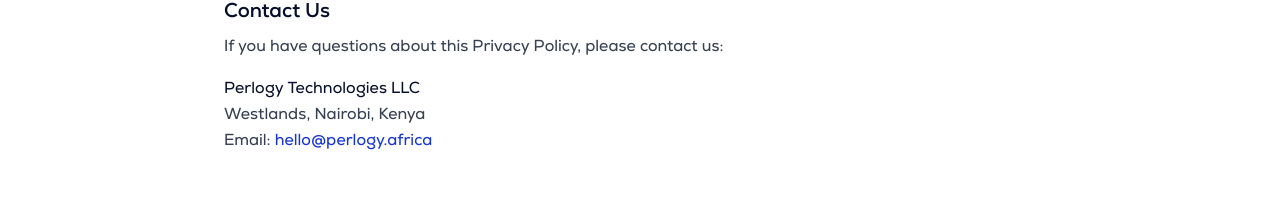
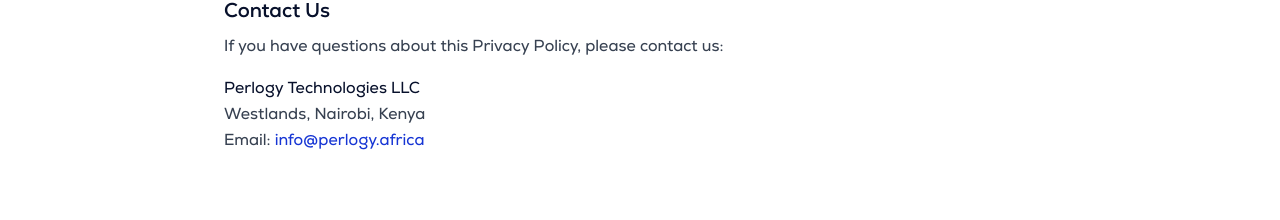
Before and after one commit to mugaruranelson-cmd/perlogy-website, a Next.js app: page /privacy in a window 1280 px wide. Shown: the part 1433-1653 px from the top of the page. Built offline with nearby package versions, Linux system fonts and the light colour scheme.

Commit message:
refactor: update official contact email to info@perlogy.africa across all legal and config files

```diff
--- a/src/app/(pages)/privacy/page.tsx
+++ b/src/app/(pages)/privacy/page.tsx
@@ -93,7 +93,7 @@
             <p>If you have questions about this Privacy Policy, please contact us:</p>
             <p className="mt-4 font-medium text-brand-navy">Perlogy Technologies LLC</p>
             <p>Westlands, Nairobi, Kenya</p>
-            <p>Email: <a href="mailto:hello@perlogy.africa" className="text-brand-blue hover:underline">hello@perlogy.africa</a></p>
+            <p>Email: <a href="mailto:info@perlogy.africa" className="text-brand-blue hover:underline">info@perlogy.africa</a></p>
           </div>
         </div>
       </section>
--- a/src/app/(pages)/terms/page.tsx
+++ b/src/app/(pages)/terms/page.tsx
@@ -101,7 +101,7 @@
             <p>If you have questions about these Terms of Service, please contact us:</p>
             <p className="mt-4 font-medium text-brand-navy">Perlogy Technologies LLC</p>
             <p>Westlands, Nairobi, Kenya</p>
-            <p>Email: <a href="mailto:hello@perlogy.africa" className="text-brand-blue hover:underline">hello@perlogy.africa</a></p>
+            <p>Email: <a href="mailto:info@perlogy.africa" className="text-brand-blue hover:underline">info@perlogy.africa</a></p>
           </div>
         </div>
       </section>
--- a/src/lib/seo-config.ts
+++ b/src/lib/seo-config.ts
@@ -31,7 +31,7 @@
       'through authorised partnerships with LG Electronics and Unilumin, ' +
       'and a portfolio of 14 leading technology brands.',
     foundingYear:  '2020',
-    email:         'hello@perlogy.africa',
+    email:         'info@perlogy.africa',
     phone:         '+254792651241',
     address: {
       street:      'Westlands',
```
